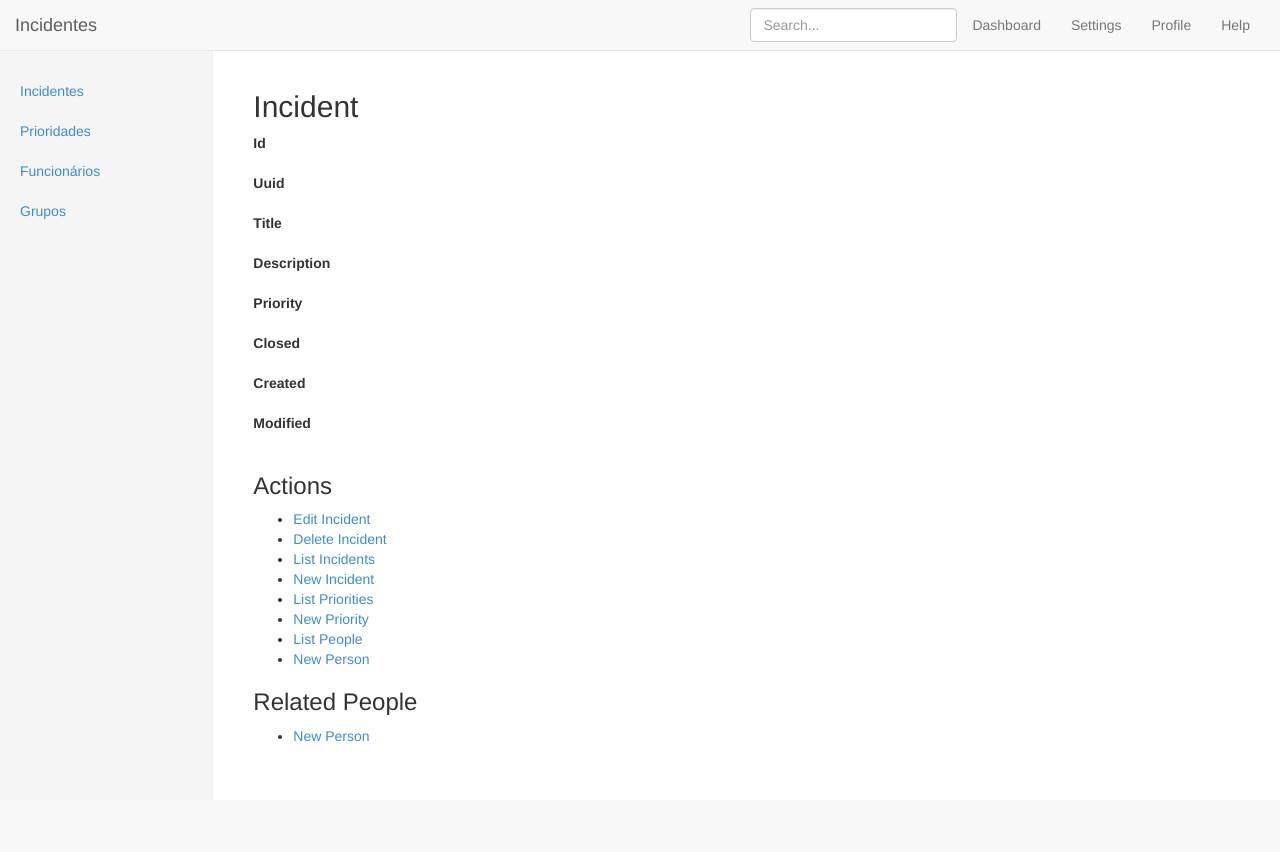
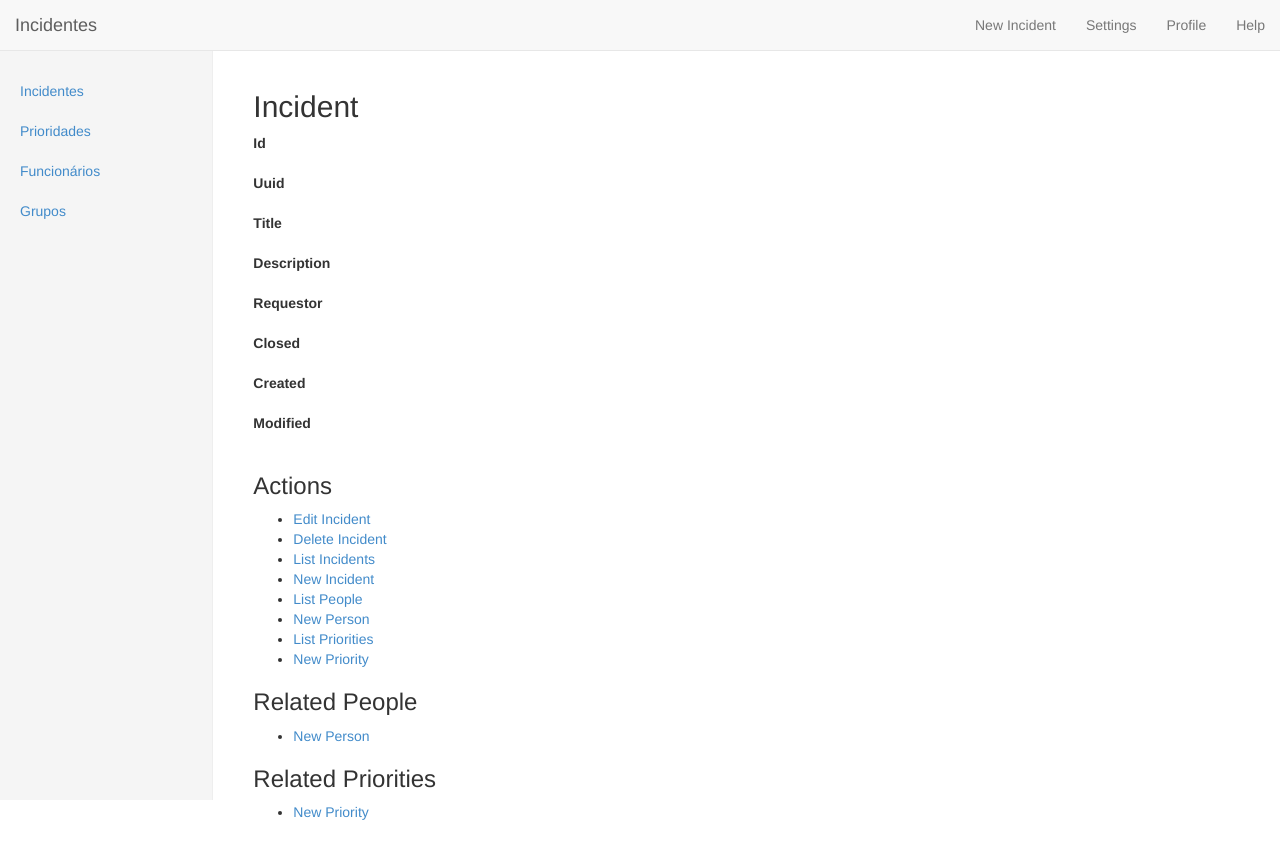
Before and after one commit to tonightsystems/incidentes, a CakePHP app: the page made by app/View/Incidents/view.ctp in a window 1280 px wide. Before the commit the page ends 742 px from the top, so only its background shows below. Run offline with PHP 8.4 and a stand-in for CakePHP, Linux system fonts and the light colour scheme; the template is opened without the code that fills it, so the values that code supplies are empty; some libraries are stand-ins or nearby versions.

Commit message:
Adiciona views

```diff
--- a/app/View/Incidents/view.ctp
+++ b/app/View/Incidents/view.ctp
@@ -21,9 +21,9 @@
 			<?php echo h($incident['Incident']['description']); ?>
 			&nbsp;
 		</dd>
-		<dt><?php echo __('Priority'); ?></dt>
+		<dt><?php echo __('Requestor'); ?></dt>
 		<dd>
-			<?php echo $this->Html->link($incident['Priority']['name'], array('controller' => 'priorities', 'action' => 'view', $incident['Priority']['id'])); ?>
+			<?php echo h($incident['Incident']['requestor']); ?>
 			&nbsp;
 		</dd>
 		<dt><?php echo __('Closed'); ?></dt>
@@ -50,10 +50,10 @@
 		<li><?php echo $this->Form->postLink(__('Delete Incident'), array('action' => 'delete', $incident['Incident']['id']), null, __('Are you sure you want to delete # %s?', $incident['Incident']['id'])); ?> </li>
 		<li><?php echo $this->Html->link(__('List Incidents'), array('action' => 'index')); ?> </li>
 		<li><?php echo $this->Html->link(__('New Incident'), array('action' => 'add')); ?> </li>
+		<li><?php echo $this->Html->link(__('List People'), array('controller' => 'people', 'action' => 'index')); ?> </li>
+		<li><?php echo $this->Html->link(__('New Person'), array('controller' => 'people', 'action' => 'add')); ?> </li>
 		<li><?php echo $this->Html->link(__('List Priorities'), array('controller' => 'priorities', 'action' => 'index')); ?> </li>
 		<li><?php echo $this->Html->link(__('New Priority'), array('controller' => 'priorities', 'action' => 'add')); ?> </li>
-		<li><?php echo $this->Html->link(__('List People'), array('controller' => 'people', 'action' => 'index')); ?> </li>
-		<li><?php echo $this->Html->link(__('New Person'), array('controller' => 'people', 'action' => 'add')); ?> </li>
 	</ul>
 </div>
 <div class="related">
@@ -91,3 +91,34 @@
 		</ul>
 	</div>
 </div>
+<div class="related">
+	<h3><?php echo __('Related Priorities'); ?></h3>
+	<?php if (!empty($incident['Priority'])): ?>
+	<table cellpadding = "0" cellspacing = "0">
+	<tr>
+		<th><?php echo __('Id'); ?></th>
+		<th><?php echo __('Name'); ?></th>
+		<th><?php echo __('Ola Time'); ?></th>
+		<th class="actions"><?php echo __('Actions'); ?></th>
+	</tr>
+	<?php foreach ($incident['Priority'] as $priority): ?>
+		<tr>
+			<td><?php echo $priority['id']; ?></td>
+			<td><?php echo $priority['name']; ?></td>
+			<td><?php echo $priority['ola_time']; ?></td>
+			<td class="actions">
+				<?php echo $this->Html->link(__('View'), array('controller' => 'priorities', 'action' => 'view', $priority['id'])); ?>
+				<?php echo $this->Html->link(__('Edit'), array('controller' => 'priorities', 'action' => 'edit', $priority['id'])); ?>
+				<?php echo $this->Form->postLink(__('Delete'), array('controller' => 'priorities', 'action' => 'delete', $priority['id']), null, __('Are you sure you want to delete # %s?', $priority['id'])); ?>
+			</td>
+		</tr>
+	<?php endforeach; ?>
+	</table>
+<?php endif; ?>
+
+	<div class="actions">
+		<ul>
+			<li><?php echo $this->Html->link(__('New Priority'), array('controller' => 'priorities', 'action' => 'add')); ?> </li>
+		</ul>
+	</div>
+</div>
--- a/app/View/Layouts/default.ctp
+++ b/app/View/Layouts/default.ctp
@@ -7,7 +7,7 @@
 	<meta name="description" content="">
 	<meta name="author" content="">
 	<link rel="shortcut icon" href="../../assets/ico/favicon.ico">
-	<title>Dashboard Template for Bootstrap</title>
+	<title><?php echo $title_for_layout; ?></title>
 	<?php
 		echo $this->Html->css([
 			'bootstrap.min',
@@ -29,14 +29,11 @@
 			</div>
 			<div class="navbar-collapse collapse">
 				<ul class="nav navbar-nav navbar-right">
-					<li><a href="#">Dashboard</a></li>
+					<li><?php echo $this->Html->link(__('New Incident'), array('action' => 'add')); ?></li>
 					<li><a href="#">Settings</a></li>
 					<li><a href="#">Profile</a></li>
 					<li><a href="#">Help</a></li>
 				</ul>
-				<form class="navbar-form navbar-right">
-					<input type="text" class="form-control" placeholder="Search...">
-				</form>
 			</div>
 		</div>
 	</div>
--- a/app/View/People/view.ctp
+++ b/app/View/People/view.ctp
@@ -50,7 +50,7 @@
 		<th><?php echo __('Uuid'); ?></th>
 		<th><?php echo __('Title'); ?></th>
 		<th><?php echo __('Description'); ?></th>
-		<th><?php echo __('Priority Id'); ?></th>
+		<th><?php echo __('Requestor'); ?></th>
 		<th><?php echo __('Closed'); ?></th>
 		<th><?php echo __('Created'); ?></th>
 		<th><?php echo __('Modified'); ?></th>
@@ -62,7 +62,7 @@
 			<td><?php echo $incident['uuid']; ?></td>
 			<td><?php echo $incident['title']; ?></td>
 			<td><?php echo $incident['description']; ?></td>
-			<td><?php echo $incident['priority_id']; ?></td>
+			<td><?php echo $incident['requestor']; ?></td>
 			<td><?php echo $incident['closed']; ?></td>
 			<td><?php echo $incident['created']; ?></td>
 			<td><?php echo $incident['modified']; ?></td>
--- a/app/View/Priorities/add.ctp
+++ b/app/View/Priorities/add.ctp
@@ -5,6 +5,7 @@
 	<?php
 		echo $this->Form->input('name');
 		echo $this->Form->input('ola_time');
+		echo $this->Form->input('Incident');
 	?>
 	</fieldset>
 <?php echo $this->Form->end(__('Submit')); ?>
--- a/app/View/Priorities/edit.ctp
+++ b/app/View/Priorities/edit.ctp
@@ -6,6 +6,7 @@
 		echo $this->Form->input('id');
 		echo $this->Form->input('name');
 		echo $this->Form->input('ola_time');
+		echo $this->Form->input('Incident');
 	?>
 	</fieldset>
 <?php echo $this->Form->end(__('Submit')); ?>
--- a/app/View/Priorities/view.ctp
+++ b/app/View/Priorities/view.ctp
@@ -38,7 +38,7 @@
 		<th><?php echo __('Uuid'); ?></th>
 		<th><?php echo __('Title'); ?></th>
 		<th><?php echo __('Description'); ?></th>
-		<th><?php echo __('Priority Id'); ?></th>
+		<th><?php echo __('Solicitor'); ?></th>
 		<th><?php echo __('Closed'); ?></th>
 		<th><?php echo __('Created'); ?></th>
 		<th><?php echo __('Modified'); ?></th>
@@ -50,7 +50,7 @@
 			<td><?php echo $incident['uuid']; ?></td>
 			<td><?php echo $incident['title']; ?></td>
 			<td><?php echo $incident['description']; ?></td>
-			<td><?php echo $incident['priority_id']; ?></td>
+			<td><?php echo $incident['solicitor']; ?></td>
 			<td><?php echo $incident['closed']; ?></td>
 			<td><?php echo $incident['created']; ?></td>
 			<td><?php echo $incident['modified']; ?></td>
```
Also changed, not shown: app/View/Incidents/add.ctp (+4 -3 lines), app/View/Incidents/edit.ctp (+4 -3 lines), app/View/Incidents/index.ctp (+6 -13 lines), app/View/Priorities/index.ctp (+4 -11 lines).
